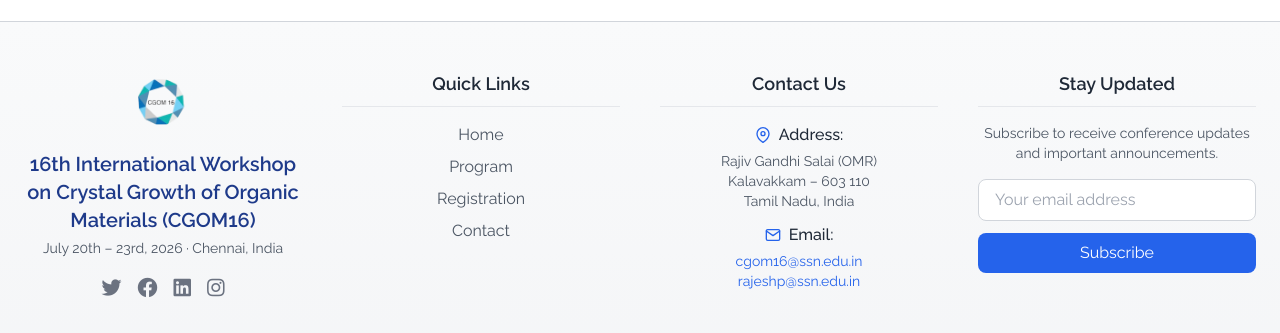
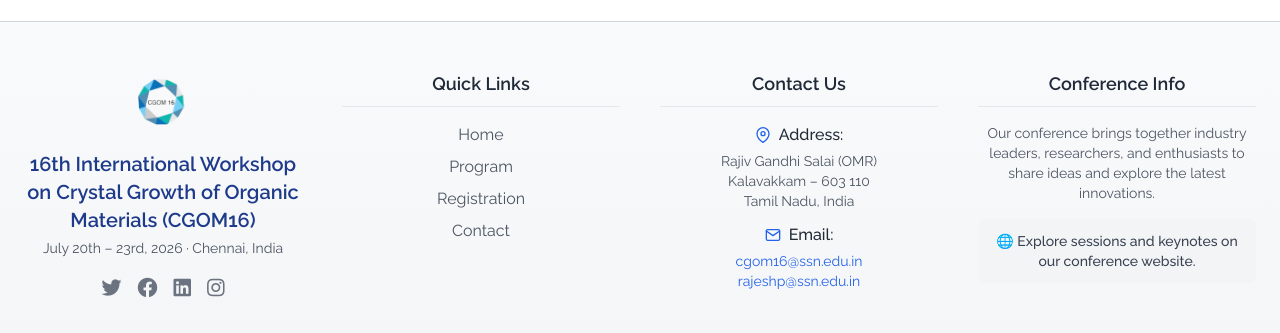
Before and after one commit to JithuMorrison/CGOM16, a React (Vite) app: page / in a window 1280 px wide. Shown: the part 2548-2881 px from the top of the page. Built offline with nearby package versions, Linux system fonts and the light colour scheme.

Commit message:
made changes

```diff
--- a/src/startpage.jsx
+++ b/src/startpage.jsx
@@ -533,7 +533,7 @@ const CGOM16 = () => {
         >
           {[
             { title: "Keynote Speakers", desc: "World-renowned experts", img: "/ssn1.JPG", index: 5 },
-            { title: "Conference Program", desc: "Detailed schedule", img: "/ssn2.jpg", index: 6 },
+            { title: "Conference Registration", desc: "Find details about registration", img: "/ssn2.jpg", index: 6 },
             { title: "Venue Information", desc: "Location details", img: "/ssn3.jpg", index: 13 }
           ].map((item, i) => (
             <motion.div
@@ -749,26 +749,18 @@ const CGOM16 = () => {
                 transition={{ delay: 0.3 }}
               >
                 <h4 className="text-lg font-semibold text-gray-800 border-b pb-2 border-gray-200">
-                  Stay Updated
+                  Conference Info
                 </h4>
                 <p className="text-gray-600 text-sm">
-                  Subscribe to receive conference updates and important announcements.
+                  Our conference brings together industry leaders, researchers, and enthusiasts to share ideas and explore the latest innovations.
                 </p>
-                <form className="mt-2 space-y-3">
-                  <input
-                    type="email"
-                    placeholder="Your email address"
-                    className="w-full px-4 py-2 rounded-lg border border-gray-300 focus:outline-none focus:ring-2 focus:ring-blue-500 focus:border-transparent"
-                  />
-                  <motion.button
-                    type="submit"
-                    className="w-full bg-blue-600 hover:bg-blue-700 text-white py-2 px-4 rounded-lg transition-colors duration-200"
-                    whileHover={{ scale: 1.02 }}
-                    whileTap={{ scale: 0.98 }}
-                  >
-                    Subscribe
-                  </motion.button>
-                </form>
+                <div className="mt-3 space-y-2">
+                  <div className="bg-gray-100 p-3 rounded-lg">
+                    <p className="text-gray-700 text-sm font-medium">
+                      🌐 Explore sessions and keynotes on our conference website.
+                    </p>
+                  </div>
+                </div>
               </motion.div>
             </div>
 
```
